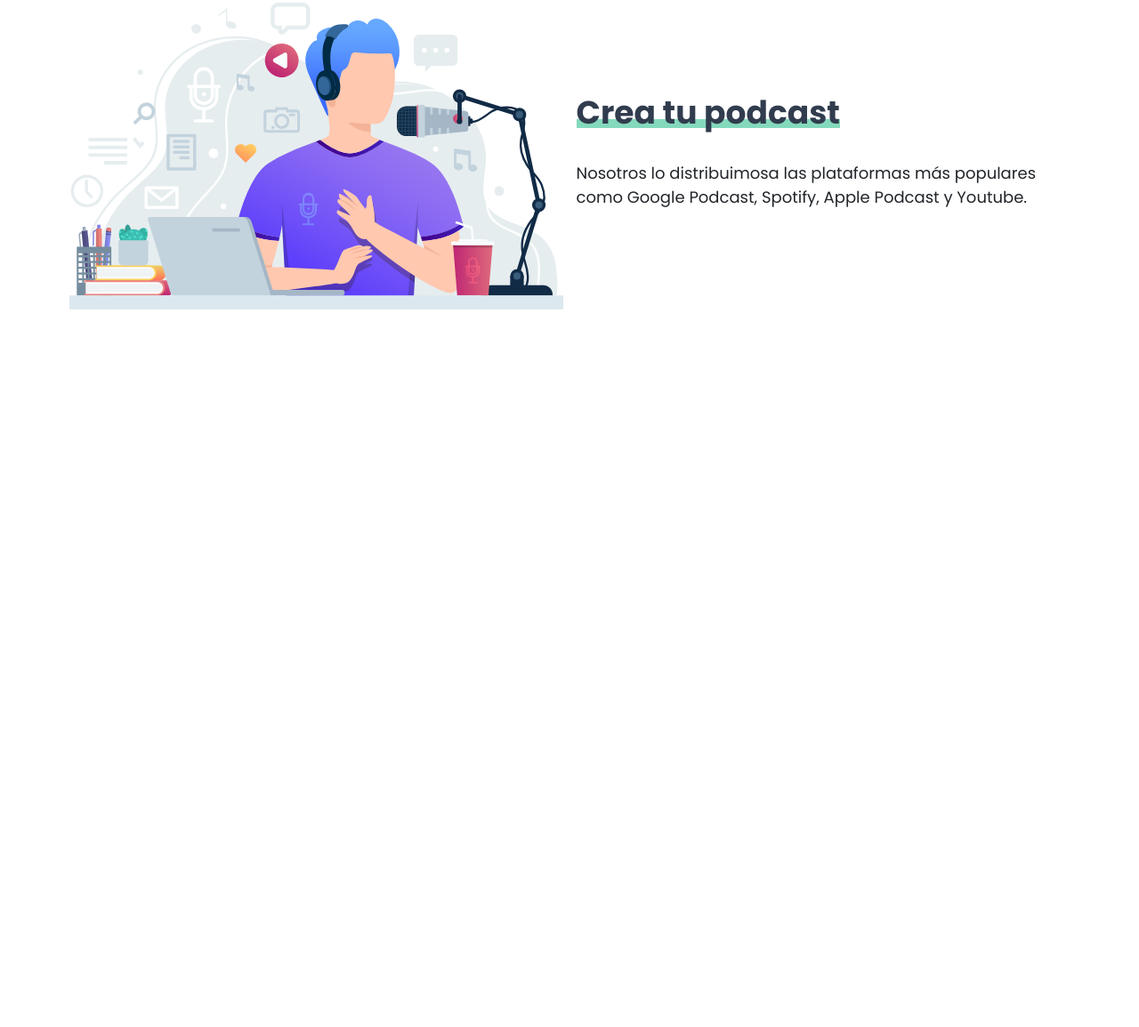
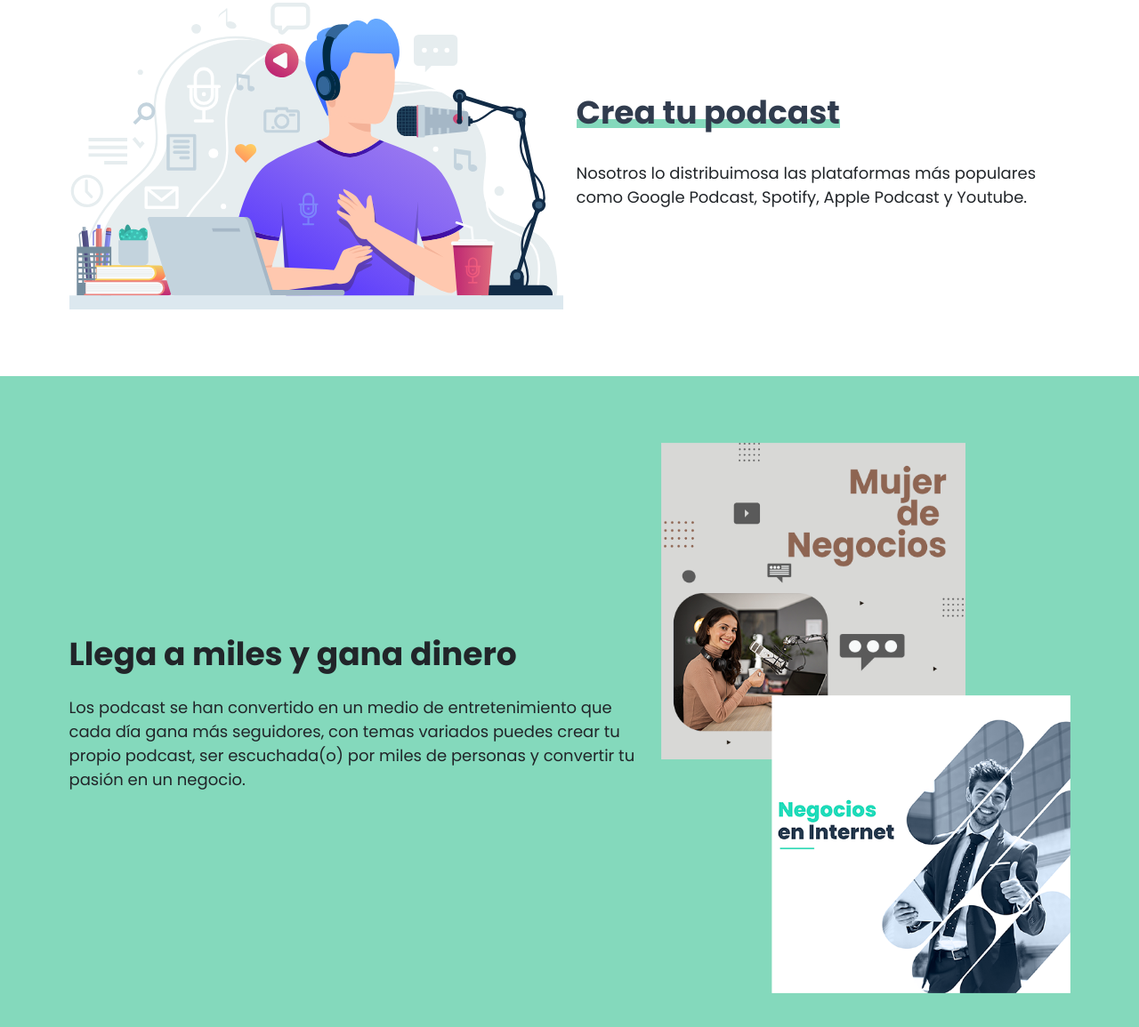
Before and after one commit to Naibaf93/PodcastFM-Bootstrap, a website: page index.html in a window 1280 px wide. Shown: the part 900-2055 px from the top of the page at 89% size. Before the commit the page ends 1323 px from the top, so only its background shows below. Drawn offline with Linux system fonts and the light colour scheme.

Commit message:
html seccion beneficios}

```diff
--- a/index.html
+++ b/index.html
@@ -34,5 +34,19 @@
             </div>
         </div>
     </section>
+
+    <section class="beneficios bg-primary py-4">
+        <div class="container-xl">
+            <div class="row align-items-center">
+                <div class="col-md-7">
+                    <h2>Llega a miles y gana dinero</h2>
+                    <p>Los podcast se han convertido en un medio de entretenimiento que cada día gana más seguidores, con temas variados puedes crear tu propio podcast, ser escuchada(o) por miles de personas y convertir tu pasión en un negocio.</p>
+                </div>
+                <div class="col-md-5">
+                    <img src="build/img/podcast_cover.png" alt="imagenes podcast" class="img-fluid">
+                </div>
+            </div>
+        </div>
+    </section>
 </body>
 </html>
```
